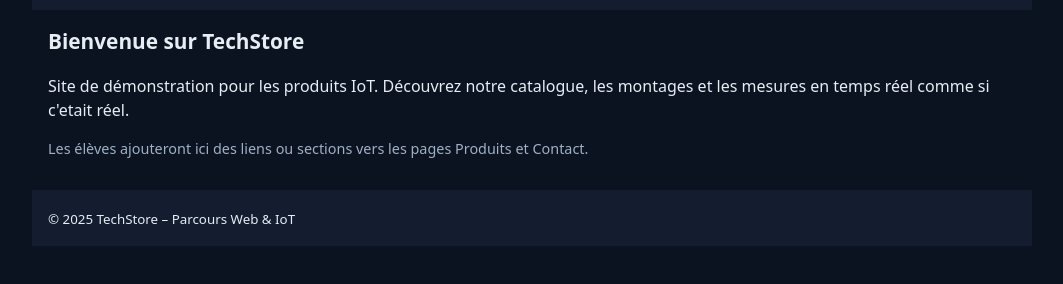
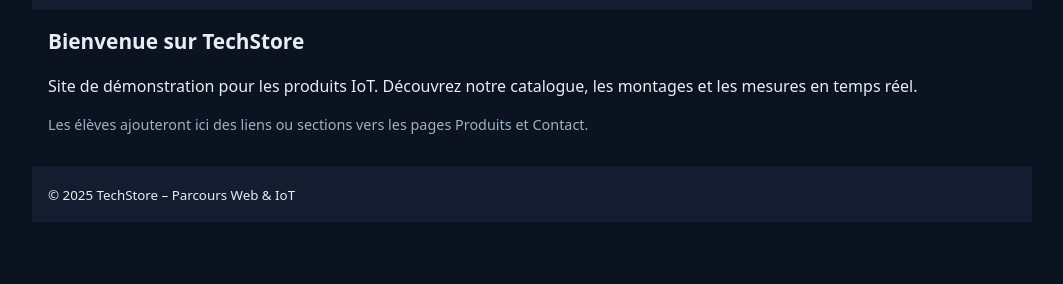
Before and after one commit to MohamedDDJEDID/techstore-DJEDID, a plain HTML site: page index.html in a window 1280 px wide. Shown: the part 92-376 px from the top of the page, without its empty margins (108-1171 px from the left). Drawn offline with Linux system fonts and the light colour scheme; a script that the page names is missing; files whose address does not match are found by name.

Commit message:
feat: init structure mono-page

```diff
--- a/index.html
+++ b/index.html
@@ -27,7 +27,7 @@
       <h2 id="titre-accueil">Bienvenue sur TechStore</h2>
       <p>
         Site de démonstration pour les produits IoT. Découvrez notre
-        catalogue, les montages et les mesures en temps réel comme si c'etait réel.
+        catalogue, les montages et les mesures en temps réel.
       </p>
       <p class="note">
         Les élèves ajouteront ici des liens ou sections vers les pages
```
Also changed, not shown: assets/js/main.js (renamed from assets/js/app.js), 1 other file.
